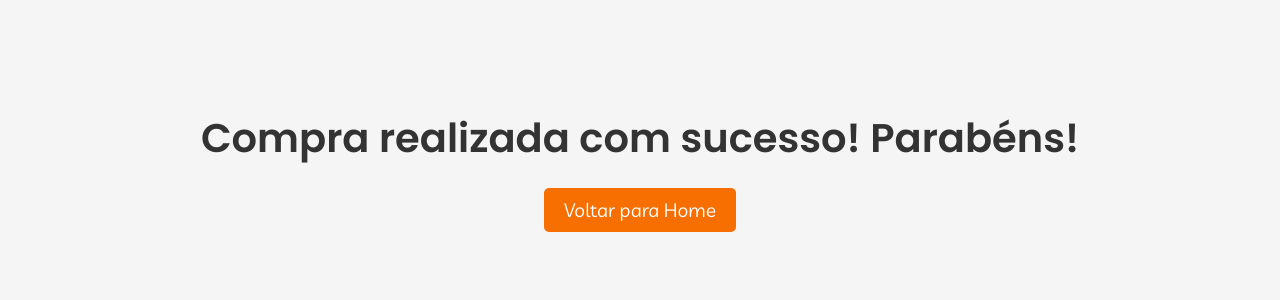
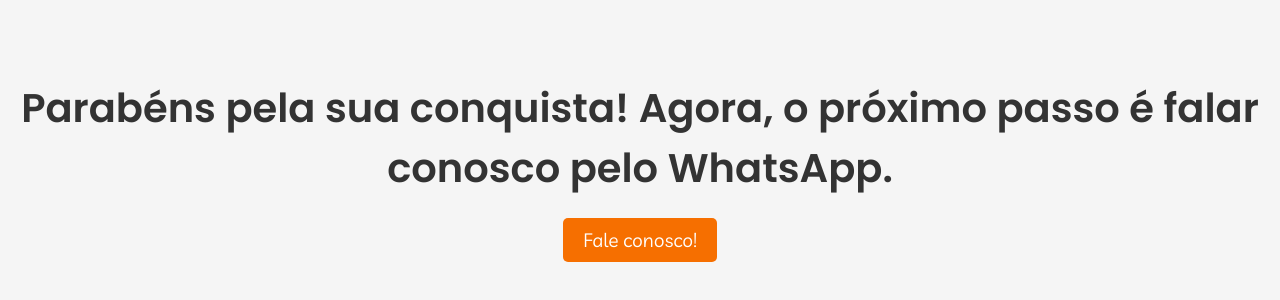
Before and after one commit to ClaraGemma/cg-frontend, a React (Vite) app: page /success in a window 1280 px wide. Shown: the part 230-530 px from the top of the page. Built offline with nearby package versions, Linux system fonts and the light colour scheme.

Commit message:
upddates

```diff
--- a/src/pages/ShoppingCart/ShoppingCart.jsx
+++ b/src/pages/ShoppingCart/ShoppingCart.jsx
@@ -121,7 +121,7 @@ const ShoppingCart = () => {
             <h2>Total</h2>
             <p>R$ 22.00</p>
           </div>
-          <button onClick={handleCheckout}>Finalizar Compra</button>
+          <button onClick={handleCheckout}>Prosseguir</button>
         </CartFooter>
       </Container>
       <Footer />
--- a/src/pages/SuccessPage/SuccessPage.jsx
+++ b/src/pages/SuccessPage/SuccessPage.jsx
@@ -4,14 +4,24 @@ import { Container, Message, Button } from "./styles"; // Importando os estilos
 const SuccessPage = () => {
   const navigate = useNavigate();
 
-  const handleGoHome = () => {
+  const handleWhatsAppContact = () => {
+    const phoneNumber = "5511999999999"; // Insira o número com código do país e DDD
+    const message = "Olá! Gostaria de continuar com o próximo passo.";
+    const url = `https://wa.me/${phoneNumber}?text=${encodeURIComponent(
+      message
+    )}`;
+
+    window.open(url, "_blank"); // Abre o WhatsApp em uma nova aba
     navigate("/"); // Redireciona para a página inicial
   };
 
   return (
     <Container>
-      <Message>Compra realizada com sucesso! Parabéns!</Message>
-      <Button onClick={handleGoHome}>Voltar para Home</Button>
+      <Message>
+        Parabéns pela sua conquista! Agora, o próximo passo é falar conosco pelo
+        WhatsApp.
+      </Message>
+      <Button onClick={handleWhatsAppContact}>Fale conosco!</Button>
     </Container>
   );
 };
```
